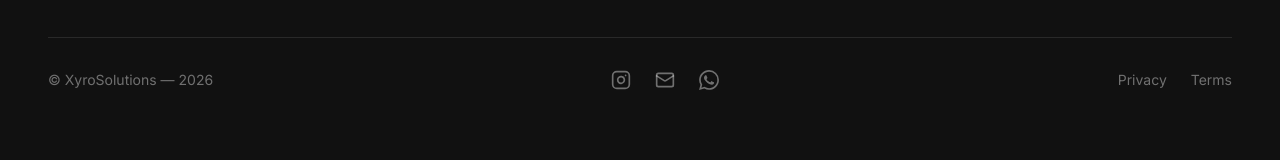
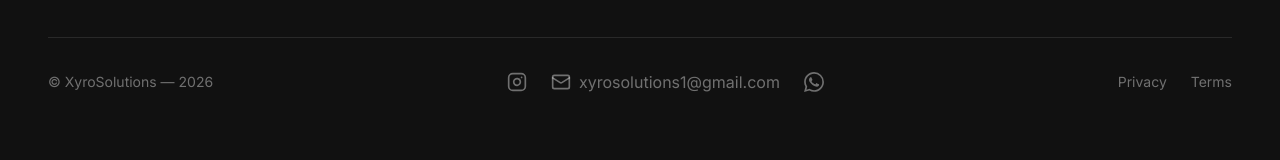
Before and after one commit to Aditya1224code/XyroSolutions, a React (Vite) app in the folder frontend/: page / in a window 1280 px wide. Shown: the part 5575-5735 px from the top of the page. Built offline with nearby package versions, Linux system fonts and the light colour scheme; no server answers.

Commit message:
fix: use configured contact email in footer instead of hardcoded address

```diff
--- a/frontend/src/sections/ContactSection.tsx
+++ b/frontend/src/sections/ContactSection.tsx
@@ -143,8 +143,9 @@ export default function ContactSection({ onNavigate }: { onNavigate?: (page: str
             <a href="https://instagram.com/xyrosolutions1" target="_blank" rel="noopener noreferrer" className="text-white/40 hover:text-lime transition-colors">
               <Instagram size={20} />
             </a>
-            <a href="mailto:xyrosolutions1@gmail.com" className="text-white/40 hover:text-lime transition-colors">
+            <a href={`mailto:${content.contact.email}`} className="flex items-center gap-2 text-white/40 hover:text-lime transition-colors">
               <Mail size={20} />
+              <span className="hidden md:inline">{content.contact.email}</span>
             </a>
             <a href="https://wa.me/919123108081" target="_blank" rel="noopener noreferrer" className="text-white/40 hover:text-lime transition-colors">
               <svg width="20" height="20" viewBox="0 0 24 24" fill="currentColor">
```
